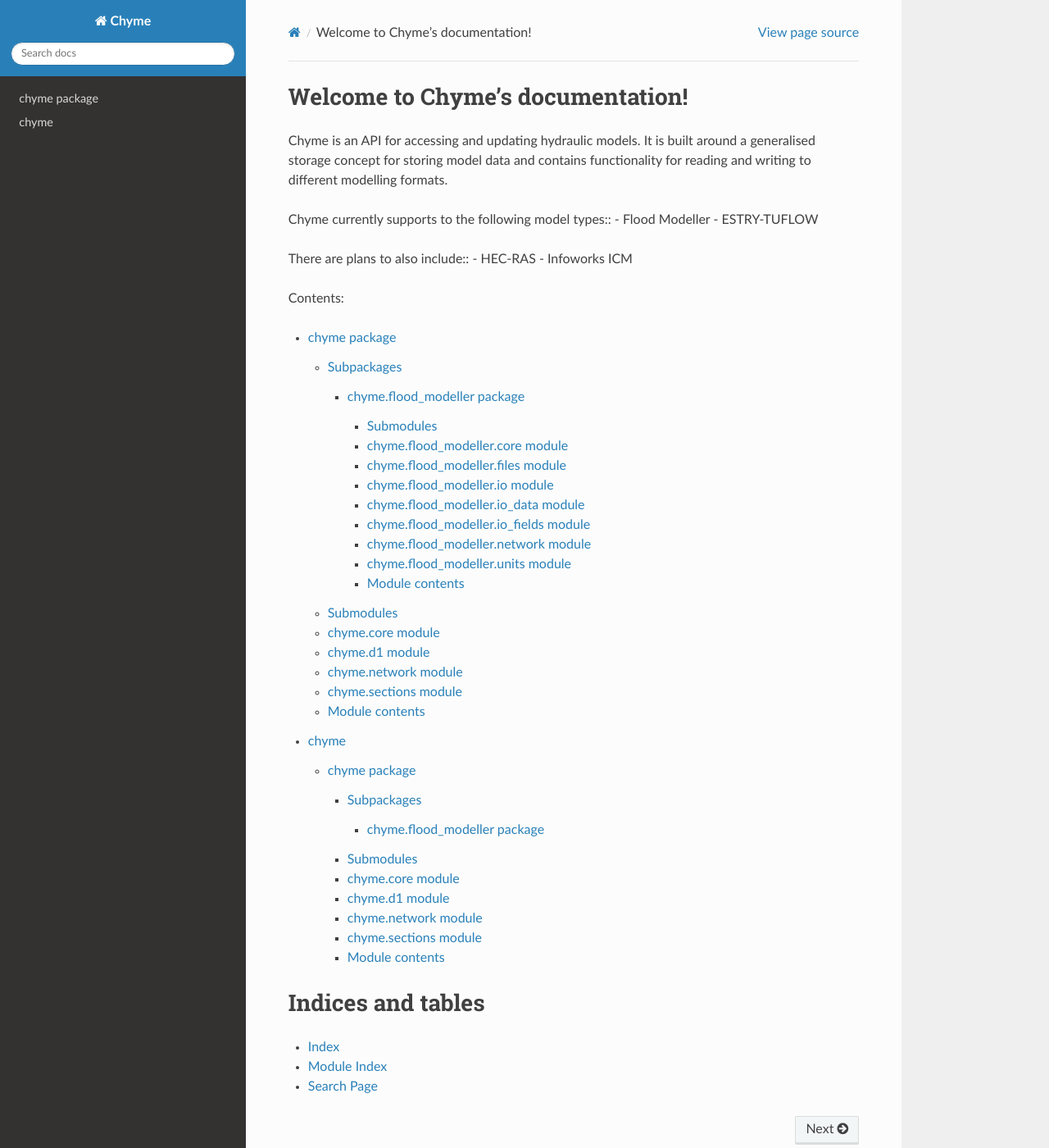
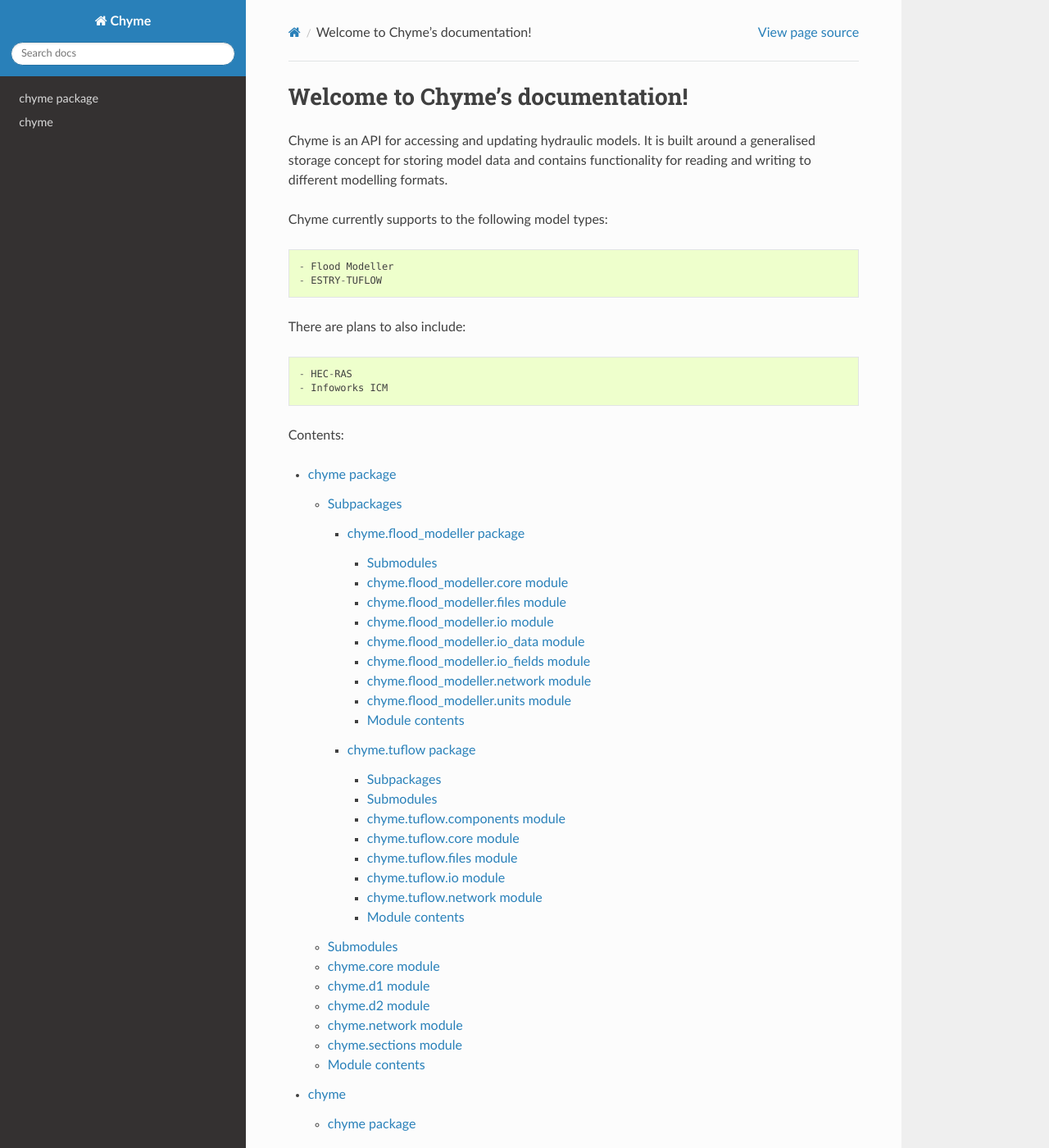
Before and after one commit to oojimaflib/chyme, a Sphinx documentation site: the page built from docs/source/index.rst, in a window 1280 px wide and 1400 px high. Shown: the whole window at 82% size. Built offline with Sphinx 7.4.7 and the Read the Docs theme 2.0.0, drawn with Linux system fonts in a browser that asks for light colours; some of the changed text lies outside the part shown.

Commit message:
Update docs to include tuflow package.

```diff
--- a/docs/source/chyme.rst
+++ b/docs/source/chyme.rst
@@ -8,6 +8,7 @@
    :maxdepth: 4
 
    chyme.flood_modeller
+   chyme.tuflow
 
 Submodules
 ----------
@@ -24,6 +25,14 @@
 ---------------
 
 .. automodule:: chyme.d1
+   :members:
+   :undoc-members:
+   :show-inheritance:
+
+chyme.d2 module
+---------------
+
+.. automodule:: chyme.d2
    :members:
    :undoc-members:
    :show-inheritance:
--- /dev/null
+++ b/docs/source/chyme.tuflow.rst
@@ -0,0 +1,61 @@
+chyme.tuflow package
+====================
+
+Subpackages
+-----------
+
+.. toctree::
+   :maxdepth: 4
+
+   chyme.tuflow.estry
+
+Submodules
+----------
+
+chyme.tuflow.components module
+------------------------------
+
+.. automodule:: chyme.tuflow.components
+   :members:
+   :undoc-members:
+   :show-inheritance:
+
+chyme.tuflow.core module
+------------------------
+
+.. automodule:: chyme.tuflow.core
+   :members:
+   :undoc-members:
+   :show-inheritance:
+
+chyme.tuflow.files module
+-------------------------
+
+.. automodule:: chyme.tuflow.files
+   :members:
+   :undoc-members:
+   :show-inheritance:
+
+chyme.tuflow.io module
+----------------------
+
+.. automodule:: chyme.tuflow.io
+   :members:
+   :undoc-members:
+   :show-inheritance:
+
+chyme.tuflow.network module
+---------------------------
+
+.. automodule:: chyme.tuflow.network
+   :members:
+   :undoc-members:
+   :show-inheritance:
+
+Module contents
+---------------
+
+.. automodule:: chyme.tuflow
+   :members:
+   :undoc-members:
+   :show-inheritance:
```
Also changed, not shown: docs/source/chyme.tuflow.estry.rst (added, +29 -0 lines), docs/source/index.rst (+6 -4 lines).
